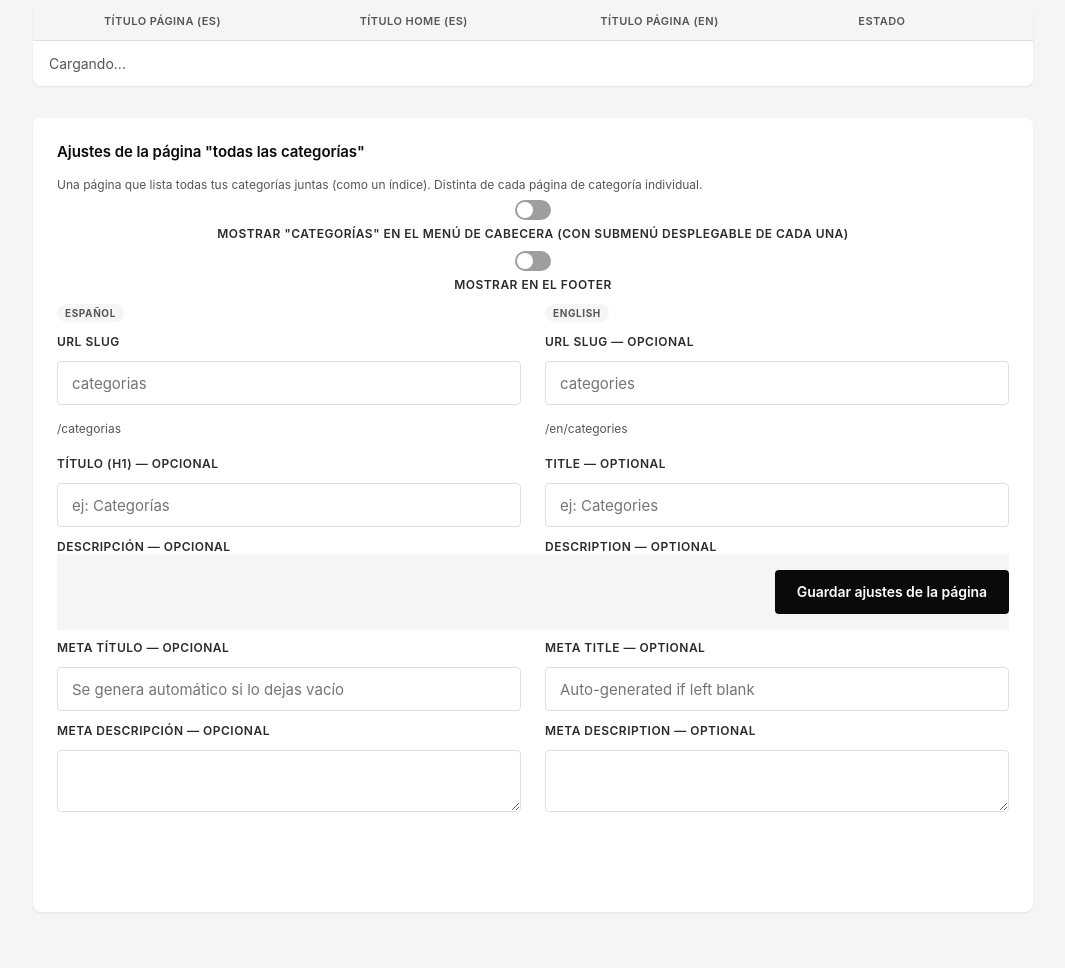
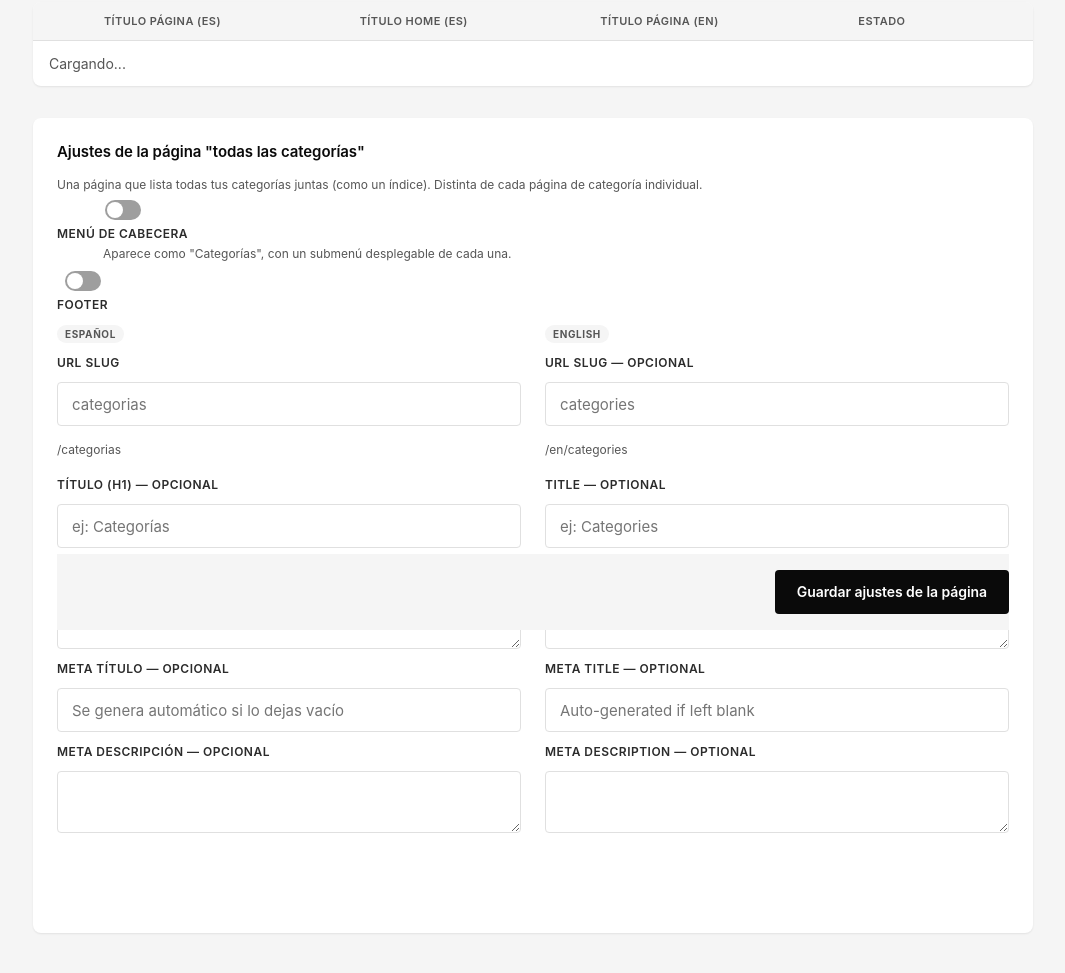
Before and after one commit to titin-c/cms, a PHP site: page /admin/categorias.php in a window 1280 px wide. Shown: the part 170-1143 px from the top of the page, without its empty margins (107-1172 px from the left). Before the commit the page ends 1084 px from the top, so only its background shows below. Run offline with PHP 8.4, Linux system fonts and the light colour scheme; the visitor is signed in with stand-in values (Sample User, id 1); data that the repository does not hold is empty.

Commit message:
1.5.1 — arreglo del componente toggle (ancho/alineación) y etiquetas más cortas

```diff
--- a/admin/assets/css/admin.css
+++ b/admin/assets/css/admin.css
@@ -160,11 +160,16 @@ body.admin-page, body.admin-auth-page {
    borrador/publicado, dónde aparece un elemento en la web, etc. */
 .admin-toggle {
   display: flex;
+  flex-direction: row;
   align-items: center;
+  justify-content: flex-start;
+  text-align: left;
+  width: fit-content;
   gap: 10px;
   cursor: pointer;
-  font-size: 14px;
+  font-size: 13px;
   font-weight: 500;
+  line-height: 1.35;
   color: var(--color-ink-900);
   margin-bottom: 10px;
 }
@@ -199,6 +204,15 @@ body.admin-page, body.admin-auth-page {
 .admin-toggle input:checked ~ .admin-toggle__track .admin-toggle__thumb { transform: translateX(16px); }
 .admin-toggle input:focus-visible ~ .admin-toggle__track { outline: 2px solid var(--color-ink-900); outline-offset: 2px; }
 .admin-toggle-row { display: flex; flex-wrap: wrap; gap: 20px; margin: 8px 0; }
+
+/* fix (Andrea): texto de apoyo bajo un toggle con etiqueta acortada — evita
+   meter explicaciones largas entre paréntesis dentro del propio toggle */
+.admin-toggle__desc {
+  font-family: var(--font-ui);
+  font-size: 12px;
+  color: var(--color-ink-500);
+  margin: -6px 0 10px 46px; /* alineado con el texto del toggle de arriba, no con el interruptor */
+}
 
 /* fix (Andrea): input + toggle en la misma línea (ej: título + "mostrar título") */
 .admin-form__inline-toggle-row {
--- a/admin/categoria-form.php
+++ b/admin/categoria-form.php
@@ -104,7 +104,7 @@ if ($id) {
         <label class="admin-toggle">
           <input type="checkbox" id="cat-show-home-2" <?= ($category === null || !empty($category['show_in_home'])) ? 'checked' : '' ?>>
           <span class="admin-toggle__track"><span class="admin-toggle__thumb"></span></span>
-          Mostrar esta categoría como fila en la home
+          Mostrar en la home
         </label>
 
         <div id="cat-home-row-fields" style="margin-top:16px;">
--- a/admin/categorias.php
+++ b/admin/categorias.php
@@ -50,12 +50,14 @@ requireAuth();
       <label class="admin-toggle">
         <input type="checkbox" id="categories-show-header">
         <span class="admin-toggle__track"><span class="admin-toggle__thumb"></span></span>
-        Mostrar "Categorías" en el menú de cabecera (con submenú desplegable de cada una)
+        Menú de cabecera
       </label>
+      <p class="admin-toggle__desc">Aparece como "Categorías", con un submenú desplegable de cada una.</p>
+
       <label class="admin-toggle">
         <input type="checkbox" id="categories-show-footer">
         <span class="admin-toggle__track"><span class="admin-toggle__thumb"></span></span>
-        Mostrar en el footer
+        Footer
       </label>
 
       <div class="admin-form__bilingual" style="margin-top:12px;">
--- a/admin/videos.php
+++ b/admin/videos.php
@@ -53,12 +53,12 @@ requireAuth();
       <label class="admin-toggle">
         <input type="checkbox" id="videos-show-header">
         <span class="admin-toggle__track"><span class="admin-toggle__thumb"></span></span>
-        Mostrar "Vídeos" en el menú de cabecera
+        Menú de cabecera
       </label>
       <label class="admin-toggle">
         <input type="checkbox" id="videos-show-footer">
         <span class="admin-toggle__track"><span class="admin-toggle__thumb"></span></span>
-        Mostrar "Vídeos" en el footer
+        Footer
       </label>
 
       <div class="admin-form__bilingual" style="margin-top:12px;">
```
Also changed, not shown: admin/ajustes.php (+14 -5 lines), CHANGELOG.md, 1 other file.
